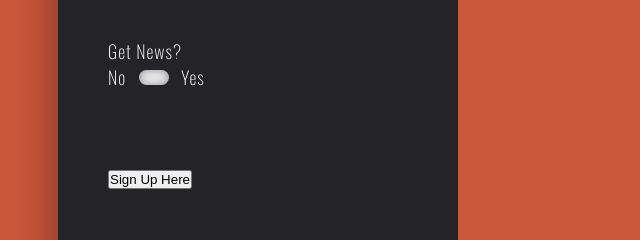
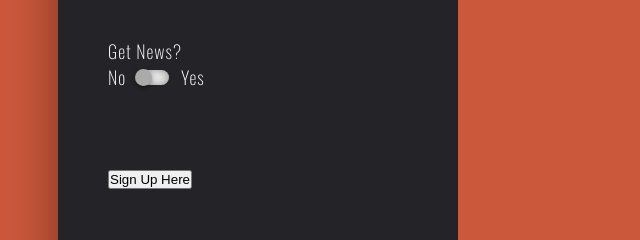
Before and after one commit to jowawash/SignUpForm, a plain HTML site: page index.html in a window 1280 px wide. Shown: the part 378-618 px from the top of the page, 182-822 px from the left. Drawn offline with nearby package versions, Linux system fonts and the light colour scheme.

```diff
--- a/style.css
+++ b/style.css
@@ -131,6 +131,7 @@
 }
 
 .sign-up-form input[type="checkbox"]{
+    position: relative;
     -webkit-appearance: none;
     -moz-appearance: none;
     appearance: none;
@@ -141,10 +142,33 @@
     border-radius: 20px;
     margin: 0 8px;
     box-shadow: inset 0 0 10px rgba(0, 0, 0, .4);
-
+    transition: background-color .5s;
 }
 
-/* current lesson: Style pt 3 min 4*/
+.sign-up-form input:checked[type="checkbox"]{
+    background-color: #cc683c;
+}
+
+.sign-up-form input[type="checkbox"]::before{
+    content: '';
+    width: 17px;
+    height: 17px;
+    background-color: #aaa;
+    position: absolute;
+    border-radius: 50%;
+    top: -1px;
+    left: -4px;
+    box-shadow: 0 2px 5px rgba(0, 0, 0, .4);
+    transition: .5s;
+}
+
+.sign-up-form input:checked[type="checkbox"]::before{
+    left: 18px;
+}
+
+
+
+/* current lesson: Style pt 4 */
 
 
 .sign-up-form button{
```
